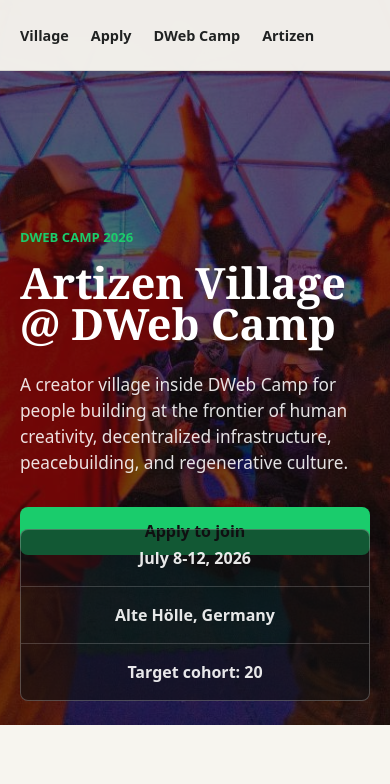
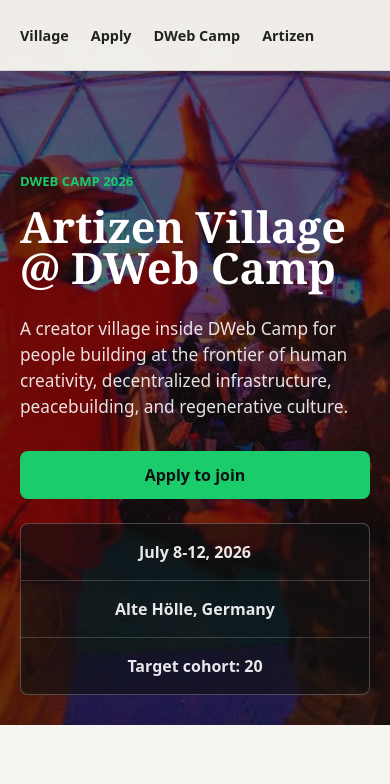
Before and after one commit to lirona/ArtizenVillage, a website: page index.html in a window 390 px wide. Shown: the part 51-835 px from the top of the page. Drawn offline with Linux system fonts and the light colour scheme; a web font is replaced by a local one.

Commit message:
fix mobile hero cta

```diff
--- a/styles.css
+++ b/styles.css
@@ -586,6 +586,10 @@ fieldset {
   .hero {
     min-height: 92svh;
     padding: 174px 20px 30px;
+    flex-direction: column;
+    justify-content: flex-end;
+    align-items: stretch;
+    gap: 24px;
   }
 
   .hero h1 {
@@ -598,13 +602,15 @@ fieldset {
   }
 
   .hero-content {
-    padding-bottom: 118px;
+    padding-bottom: 0;
   }
 
   .hero-meta {
-    left: 20px;
-    right: 20px;
-    width: calc(100% - 40px);
+    position: relative;
+    left: auto;
+    right: auto;
+    bottom: auto;
+    width: min(100%, var(--max));
     grid-template-columns: 1fr;
   }
 
@@ -663,7 +669,7 @@ fieldset {
   }
 
   .hero-content {
-    padding-bottom: 140px;
+    padding-bottom: 0;
   }
 
   .intro-band,
```
